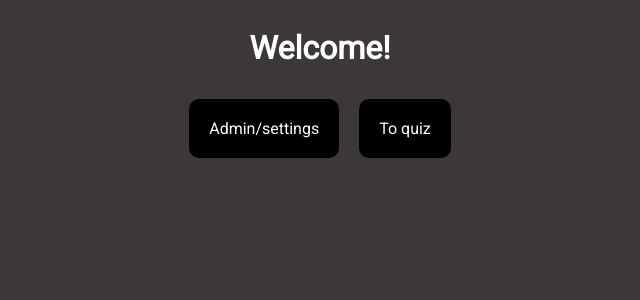
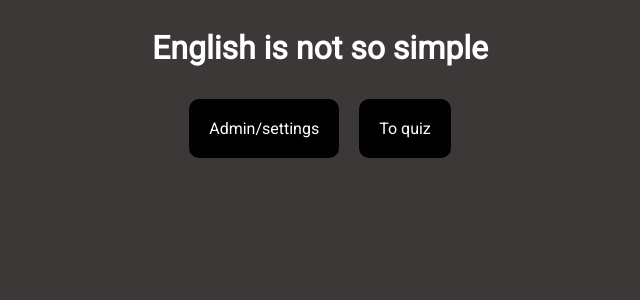
Before and after one commit to HenaNieminen/EnglishIsNotSoSimple, a React (Vite) app in the folder frontend/: page / in a window 1280 px wide. Shown: the top 300 px of the page, without its empty margins (320-960 px from the left). Built offline with nearby package versions, Linux system fonts and the light colour scheme; no server answers.

Commit message:
Change: updated branding to main page

```diff
--- a/frontend/src/pages/mainpage.jsx
+++ b/frontend/src/pages/mainpage.jsx
@@ -5,7 +5,7 @@ const MainPage = () => {
     //Just includes navigation to settings and to page where users can start the quiz
     return (
         <div className="mainContainer">
-            <h1>Welcome!</h1>
+            <h1>English is not so simple</h1>
             <div className='navBar'>
                 <Link className="navButton" to="/settings">Admin/settings</Link>
                 <Link className="navButton" to= "/quiz">To quiz</Link>
```
